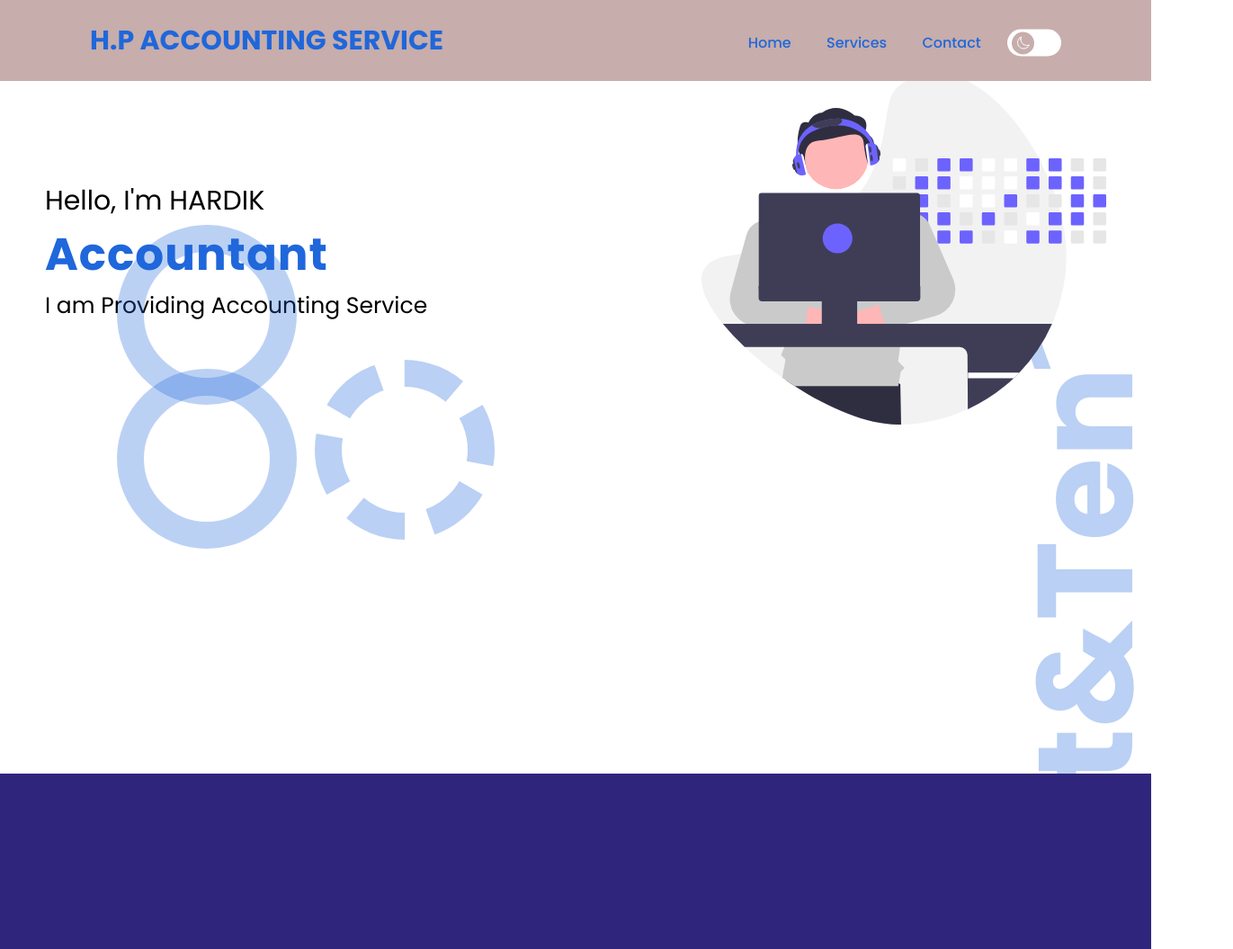
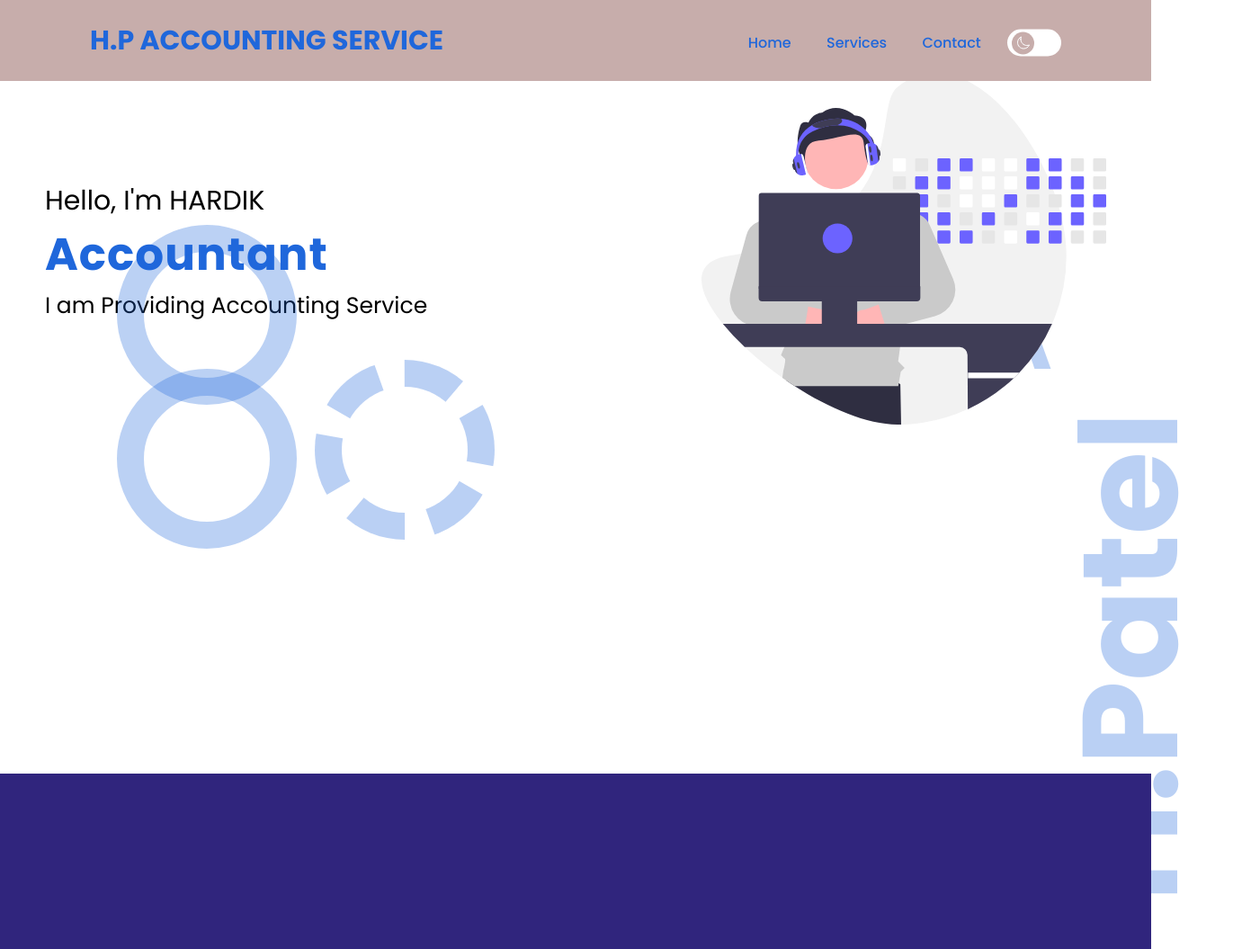
Before and after one commit to HARDIK8470/Hardik-panchotiya, a plain HTML site: page index.html in a window 1280 px wide. Shown: the top 1055 px of the page at 90% size, 1371 px wide, since content can reach past the window. Drawn offline with nearby package versions, Linux system fonts and the light colour scheme.

Commit message:
Update index.html

```diff
--- a/index.html
+++ b/index.html
@@ -35,7 +35,7 @@
     <div class="right">
       <img src="portimg.svg">
     </div>
-    <h1 class="bgtitle">Zet&Ten</h1>
+    <h1 class="bgtitle">H.Patel</h1>
     <h1 class="ya">YA</h1>
     <div class="circle1"></div>
     <div class="circle2"></div>
```
